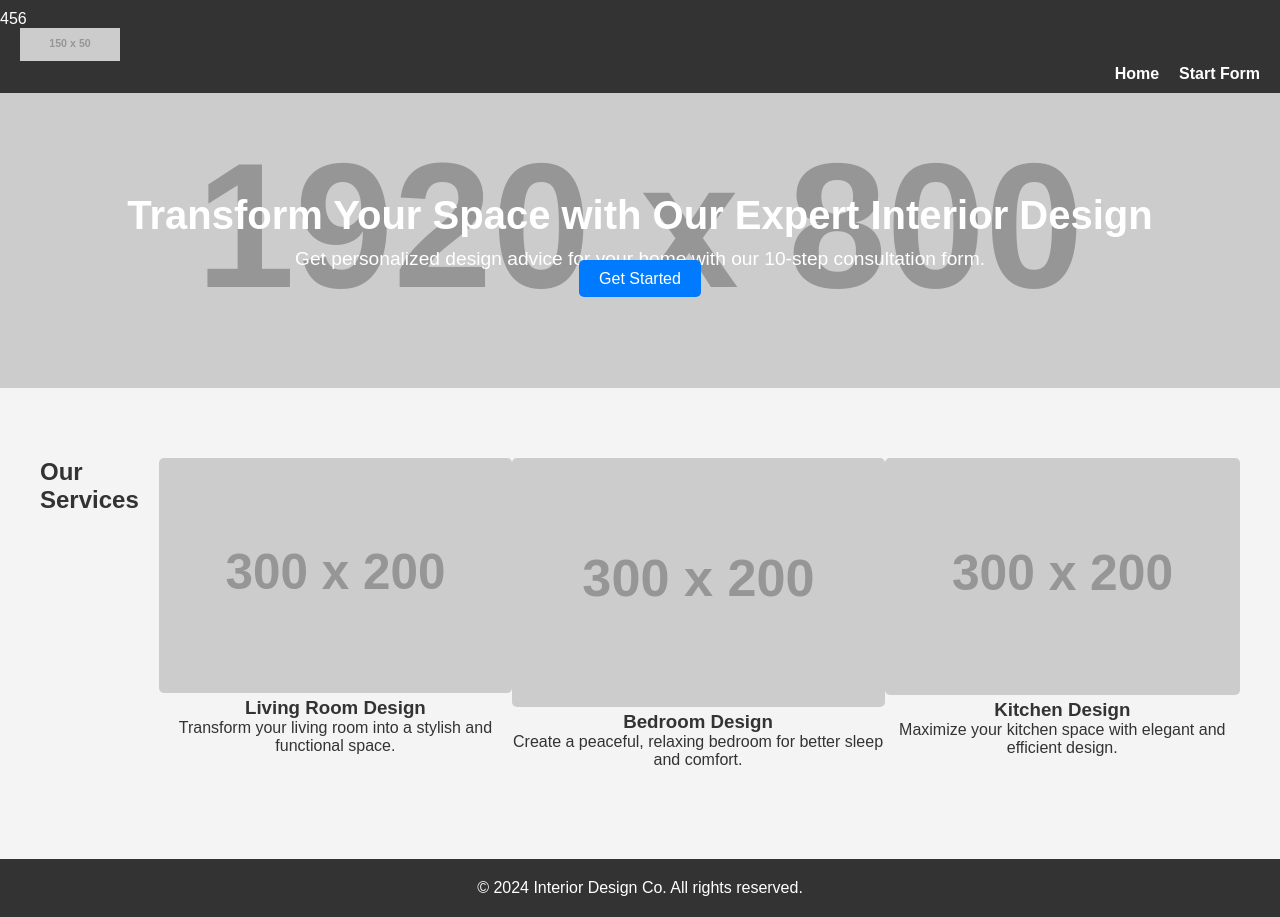
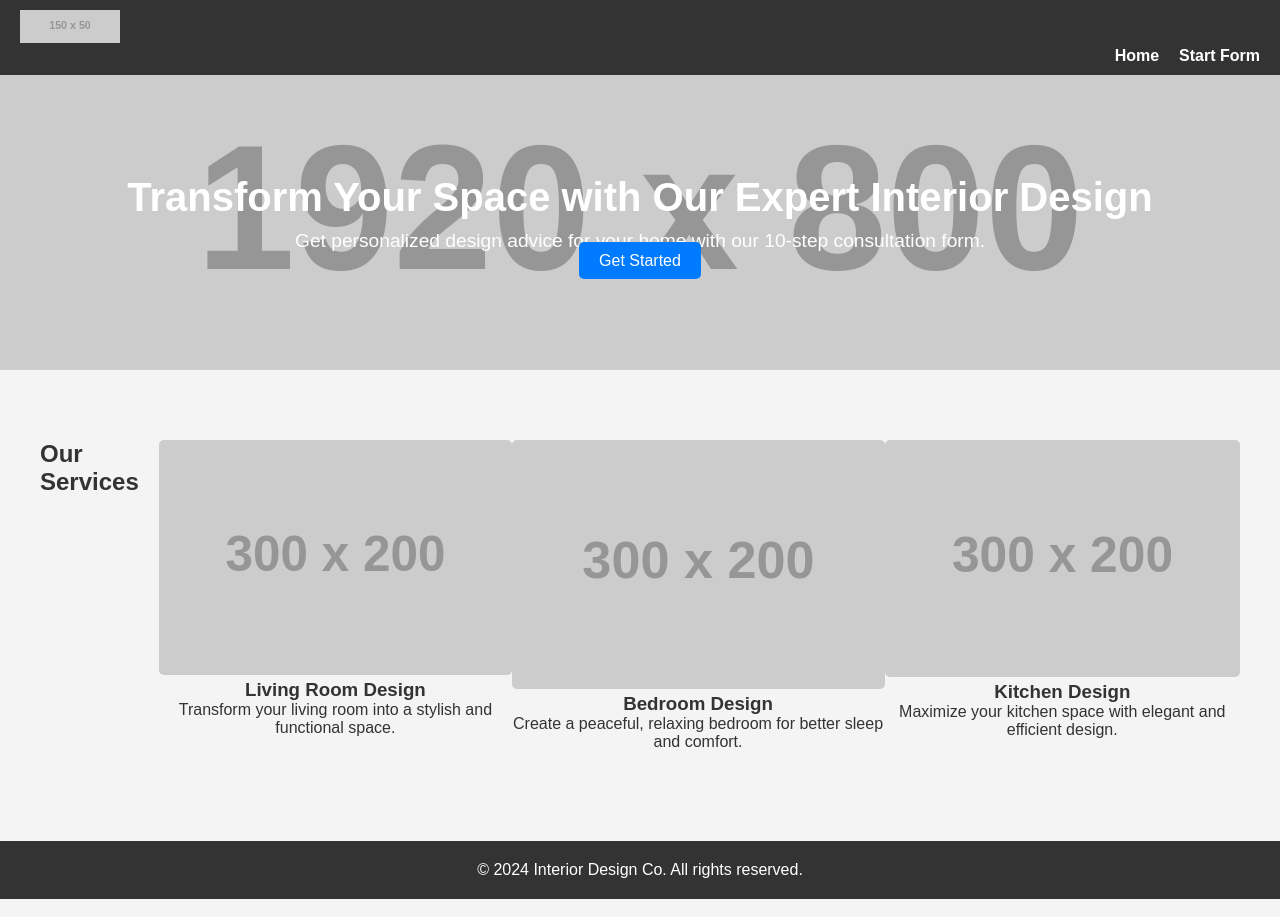
Before and after one commit to mpetruniak-3s/mpetruniak-3s.github.io, a website: page index.html in a window 1280 px wide. Drawn offline with Linux system fonts and the light colour scheme; placeholder pictures from the web are drawn by us.

Commit message:
Refined workflow (8)

```diff
--- a/index.html
+++ b/index.html
@@ -7,7 +7,7 @@
     <link rel="stylesheet" href="style.css">
 </head>
 <body>
-    <header>456
+    <header>
         <div class="logo">
             <img src="https://via.placeholder.com/150x50?text=Interior+Design+Logo" alt="Logo">
         </div>
```
Also changed, not shown: .github/workflows/playwright-tests.yml.
